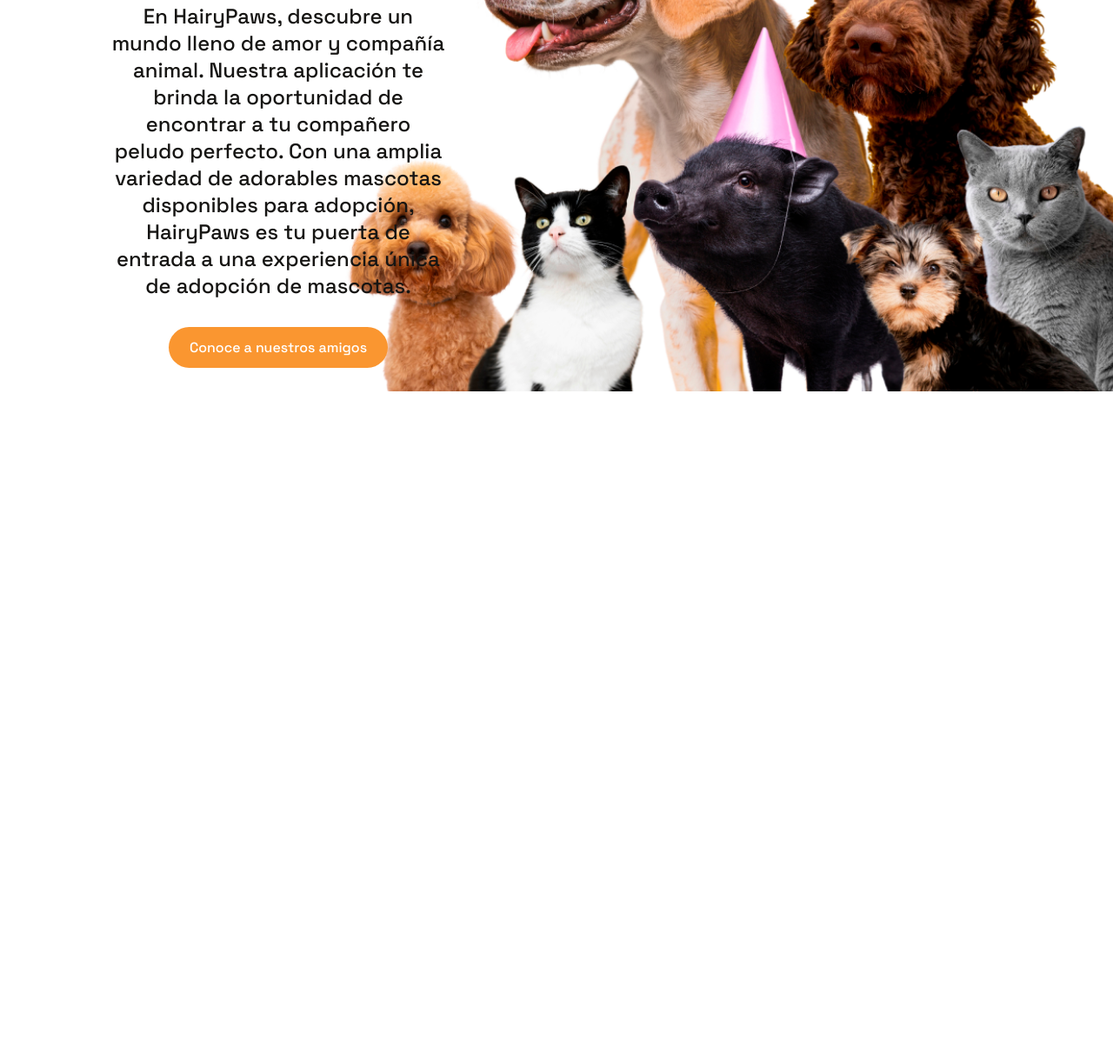
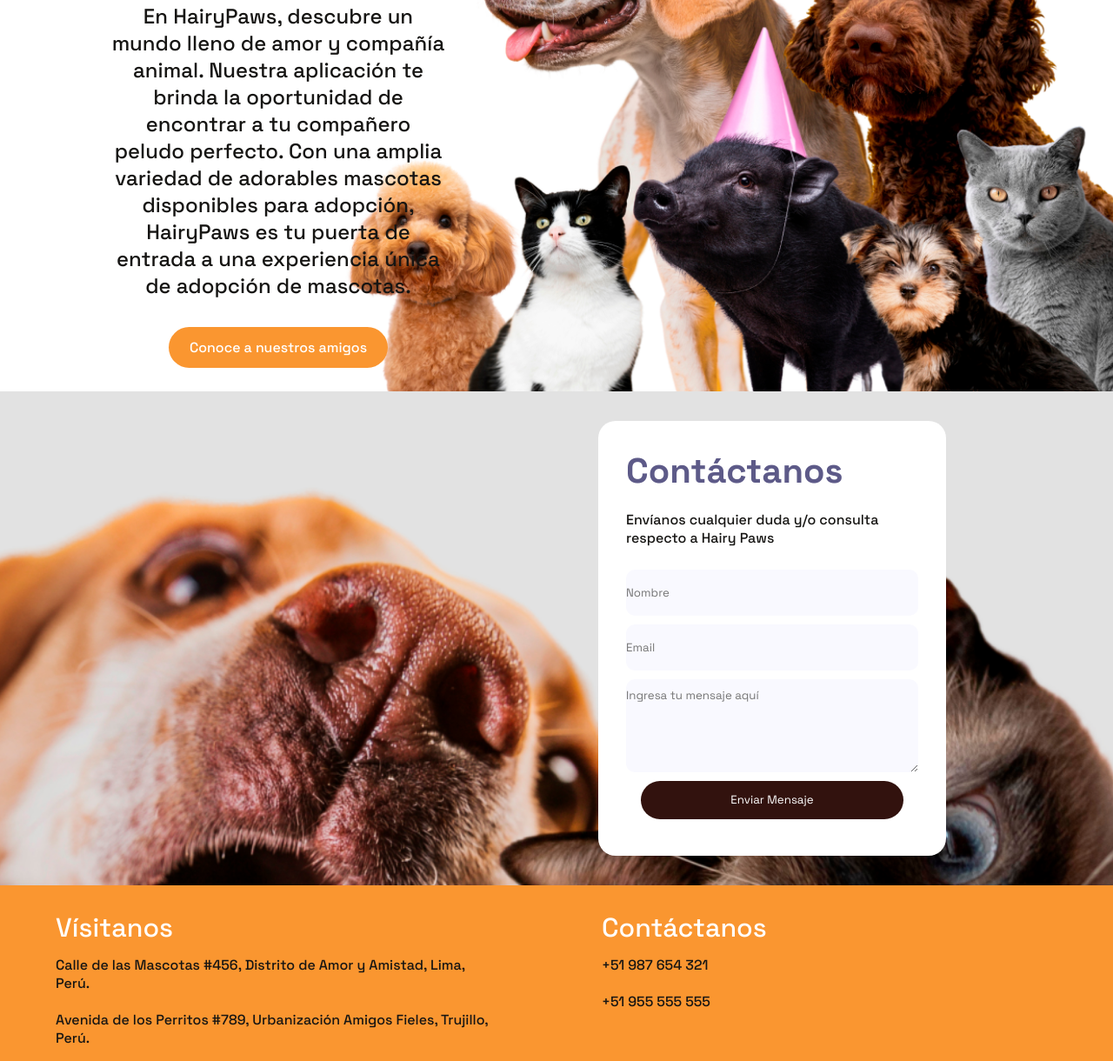
Before and after one commit to SI385-2301-SS4A-Grupo6/Landing-Page, a plain HTML site: page index.html in a window 1280 px wide. Shown: the part 350-1570 px from the top of the page at 87% size. Before the commit the page ends 800 px from the top, so only its background shows below. Drawn offline with nearby package versions, Linux system fonts and the light colour scheme.

Commit message:
Update: Footer and contacto section

```diff
--- a/assets/css/styles.css
+++ b/assets/css/styles.css
@@ -176,6 +176,13 @@ a {
   }
 }
 
+/* For 4K resolutions (3840 x 2160, 4096 x 2160) */
+@media screen and (min-width: 3840px) {
+    body {
+      zoom: 3.1;
+    }
+  }
+
 /*=============== HOME ===============*/
 .home {
     position: relative;
@@ -254,9 +261,114 @@ a {
     }
   }
 
-/* For 4K resolutions (3840 x 2160, 4096 x 2160) */
-@media screen and (min-width: 3840px) {
-  body {
-    zoom: 3.1;
+/*======CONTACTO SECTION=======*/
+.contacto {
+    display: flex;
+    align-items: center;
+    min-height: 71vh;
+    background: url(/Landing-Page/assets/img/footer.png) no-repeat;
+    background-size: cover;
+    background-position: center;
   }
-}
+
+  .formulario_contacto {
+    width: 500px;
+    height: 600px;
+    display: flex;
+    top: 178px;
+    right: 5%;
+    position: relative;
+    flex-direction: column;
+    padding: 4vh;
+    background-color: white;
+    border-radius: 20px;
+    justify-content: center;
+    margin-left: auto;
+  }
+
+  .tituloFormulario{
+    color:#5D5A88;
+    font-size: 2.5em;
+    margin-bottom: 0.5em;
+  }
+
+  .descripcionFormulario{
+    margin-bottom: 1em;
+  }
+
+  .input {
+    outline: none;
+    border: none;
+    border-radius: 10px;
+    background-color: #F9F9FF;
+    margin-top: 10px;
+    font-family: var(--body-font);
+    color:#ADABC3;
+  }
+
+  .btn_EnviarFormulario {
+    border: none;
+    cursor: pointer;
+    height: 50px;
+    border-radius: 30px;
+    width: 90%;
+    margin: 10px auto;
+    background-color: #32120E;
+    color: #fff;
+    font-family: var(--body-font);
+  }
+
+  #nombre,
+  #email {
+    height: 60px;
+    width: 100%;
+  }
+
+  #mensaje {
+    width: 100%;
+    height: 120px;
+    padding-top: 10px;
+  }
+  @media (max-width: 768px) {
+    .formulario_contacto{
+      width: 300px;
+      height: 400px;
+      top: 50%;
+      right: 23%;
+    }
+  }
+  @media (max-width: 1500px) {
+    .formulario_contacto{
+      width: 400px;
+      height: 500px;
+      top: 178px;
+      right: 5%;
+    }
+  }
+  @media (max-width: 1400px) {
+    .formulario_contacto{
+      top: 50%;
+      right: 15%;
+    }
+  }
+
+  /*=== FOOTER SECTION ====*/
+
+  .hp_footer {
+    background-color: #FA9630;
+    min-height: 20vh;
+    display: flex;
+  }
+
+  .hp_footer .tituloFooter {
+    color: white;
+    font-size: 1.9rem;
+    margin: 0.8rem 0;
+  }
+
+  .columna {
+    display: flex;
+    flex-direction: column;
+    margin: 1rem 4rem;
+    max-width: 500px;
+  }
--- a/index.html
+++ b/index.html
@@ -116,6 +116,34 @@
 
     <section id="contacto" class="contacto">
 
+        <div class="formulario_contacto">
+            <h2 class="tituloFormulario">Contáctanos</h2>
+            <p class="descripcionFormulario">Envíanos cualquier duda y/o consulta respecto a Hairy Paws</p>
+            <input
+              type="text"
+              name=""
+              id="nombre"
+              class="input"
+              placeholder="Nombre"
+            />
+            <input
+              type="email"
+              name=""
+              id="email"
+              class="input"
+              placeholder="Email"
+            />
+            <textarea
+              name=""
+              id="mensaje"
+              cols="30"
+              rows="10"
+              class="input"
+              placeholder="Ingresa tu mensaje aquí"
+            ></textarea>
+            <button class="btn_EnviarFormulario">Enviar Mensaje</button>
+        </div>
+
     </section>
 
     <!--contacto section ends-->
@@ -128,9 +156,32 @@
 </body>
 <!--footersection stars-->
 
-    <footer>
-
-    </footer>
+<footer>
+    <div class="hp_footer">
+        <div class="columna">
+          <p class="tituloFooter">Vísitanos</p>
+          <ul>
+            <li>
+              Calle de las Mascotas #456, Distrito de Amor y Amistad, Lima,
+              Perú.
+            </li>
+            <br />
+            <li>
+              Avenida de los Perritos #789, Urbanización Amigos Fieles,
+              Trujillo, Perú.
+            </li>
+          </ul>
+        </div>
+        <div class="columna">
+          <p class="tituloFooter">Contáctanos</p>
+          <ul>
+            <li>+51 987 654 321</li>
+            <br />
+            <li>+51 955 555 555</li>
+          </ul>
+        </div>
+      </div>
+  </footer>
 
     <!--footer section ends-->
 </html>
```
